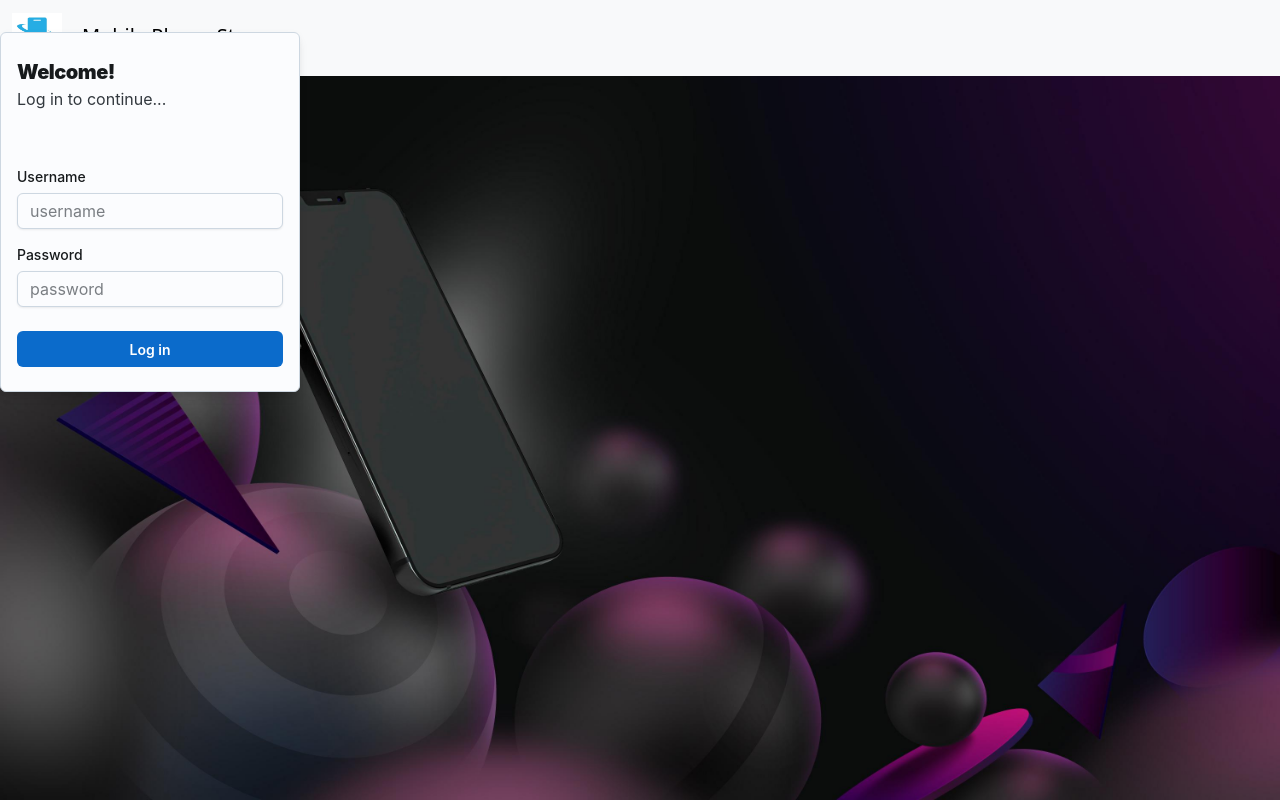
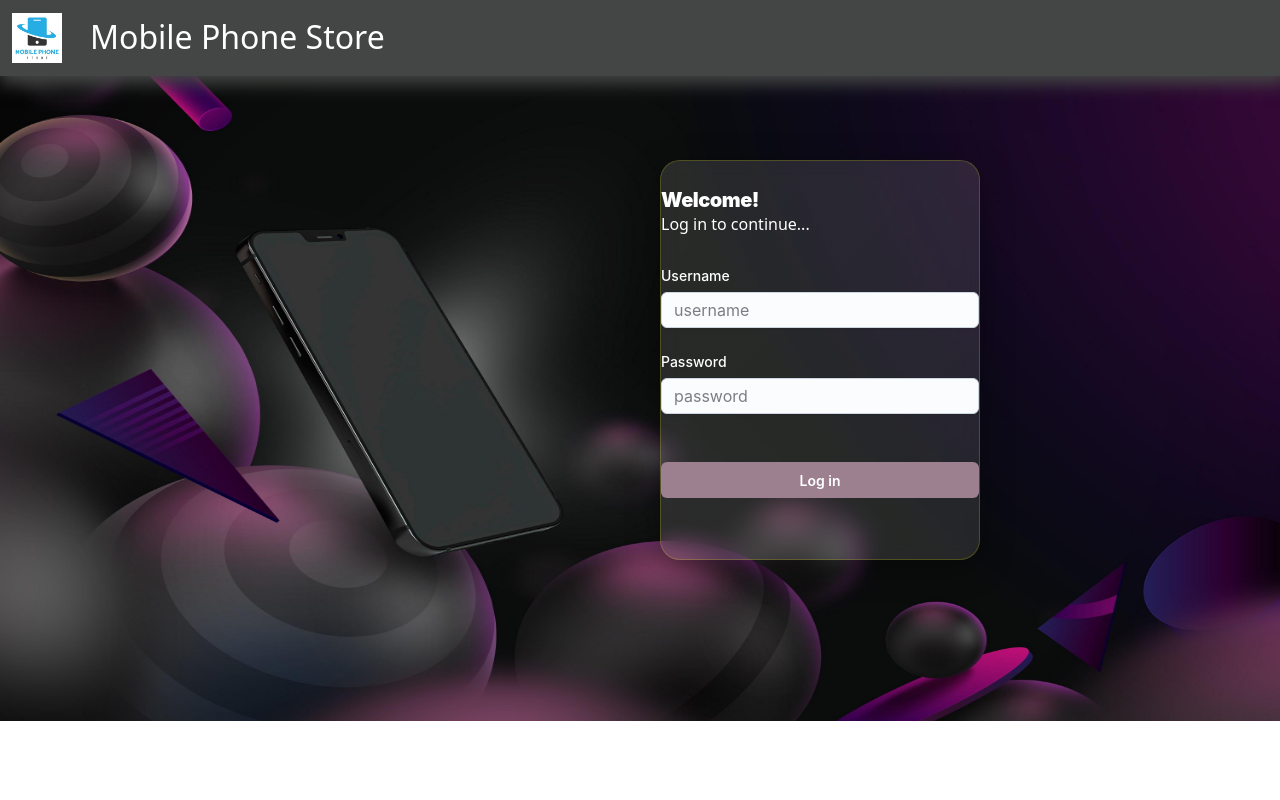
Before and after one commit to VihangaIndeewara/Mobile-Phone-Store, a React (Create React App) app in the folder frontend/: page / in a window 1280 px wide. Built offline with nearby package versions, Linux system fonts and the light colour scheme.

Commit message:
Finish Login Page Designing Part

```diff
--- /dev/null
+++ b/frontend/src/components/header/Header.css
@@ -0,0 +1,11 @@
+#mainNav{
+    position:"fixed";
+     width:"100vw";
+    background-color:#444645;
+    box-shadow: 3px 4px 16px 4px #444645;
+}
+#ShopName{
+    position: absolute;
+    top: 18px;
+    left: 90px;
+}
--- a/frontend/src/components/header/Header.jsx
+++ b/frontend/src/components/header/Header.jsx
@@ -1,14 +1,17 @@
+import "./Header.css"
+
 export const Header=()=>{
     return(
 
         <div>
-            <nav class="navbar navbar-expand-lg bg-dark bg-body-tertiary" style={{position:"fixed", width:"100vw"}}>
-            <div class="container-fluid">
+            <nav class="navbar navbar-expand-lg " id="mainNav">
+            <div class="container-fluid ">
 
 
-                <a class="navbar-brand" >
+                <a class="navbar-brand " >
                 <img src="../assets/images/logo1.jpg" alt="Logo" width="50" height="50" class="d-inline-block align-text-center " style={{marginRight: "20px"}}/>
-                  Mobile Phone Store
+
+                  <h2 class="text-white " id="ShopName">       Mobile Phone Store</h2>
                 </a>
 
 
--- a/frontend/src/components/pages/login/Login.css
+++ b/frontend/src/components/pages/login/Login.css
@@ -1,8 +1,31 @@
 #backgroundImage{
     width: 100vw;
-    height: 100vh;
+    height: 645px;
 }
 
 #loginForm{
     position: absolute;
+    width: 320px;
+    height: 400px;
+
+    top: 160px;
+    right: 300px;
+    background: linear-gradient(135deg, #535151, #ECEDEE);
+    backdrop-filter: blur(10px);
+    -webkit-backdrop-filter: blur(10px);
+    border-radius: 20px;
+    border: 1px solid rgba(255, 255, 0, 0.18);
+    box-shadow: 0 8px 32px 0 rgba(0, 0, 0, 0.37);
+
+    background: linear-gradient(135deg, rgba(240, 240, 234, 0.13), rgba(223, 223, 220, 0.13));
+
 }
+
+#btnLogin{
+    width:100%;
+    background-color:#9C8090;
+}
+
+#btnLogin:hover{
+    background-color: #643851;
+}
--- a/frontend/src/components/pages/login/Login.jsx
+++ b/frontend/src/components/pages/login/Login.jsx
@@ -14,34 +14,20 @@ import './Login.css';
 export const Login=()=>{
     return(
         <div  >
-               <div id='loginForm'>
+               <div id='loginForm' >
 
-                <CssVarsProvider>
+                <CssVarsProvider >
                     <main>
-                        <Sheet
-                        sx={{
-                            width: 300,
-                            mx: 'auto', // margin left & right
-                            my: 4, // margin top & bottom
-                            py: 3, // padding top & bottom
-                            px: 2, // padding left & right
-                            display: 'flex',
-                            flexDirection: 'column',
-                            gap: 2,
-                            borderRadius: 'sm',
-                            boxShadow: 'md',
-                        }}
-                        variant="outlined"
-                        >
+                        <br />
                         <div>
                             <Typography level="h4" component="h1">
-                            <b>Welcome!</b>
+                            <b class="text-white">Welcome!</b>
                             </Typography>
-                            <Typography level="body2">Log in to continue...</Typography>
+                            <Typography level="body2" ><h6 class="text-white">Log in to continue...</h6></Typography>
                         </div>
                         <br />
                         <FormControl>
-                            <FormLabel>Username</FormLabel>
+                            <FormLabel style={{color:"white"}}>Username</FormLabel>
                             <Input
                             // html input attribute
                             name="username"
@@ -49,8 +35,9 @@ export const Login=()=>{
                             placeholder="username"
                             />
                         </FormControl>
+                        <br />
                         <FormControl>
-                            <FormLabel>Password</FormLabel>
+                            <FormLabel style={{color:"white"}}>Password</FormLabel>
                             <Input
                             // html input attribute
                             name="password"
@@ -58,10 +45,12 @@ export const Login=()=>{
                             placeholder="password"
                             />
                         </FormControl>
+                        <br />
+                        <br />
 
-                        <Button sx={{ mt: 1 /* margin top */ }}>Log in</Button>
+                        <Button id='btnLogin'>Log in</Button>
 
-                        </Sheet>
+
                     </main>
                 </CssVarsProvider>
                 </div>
```
